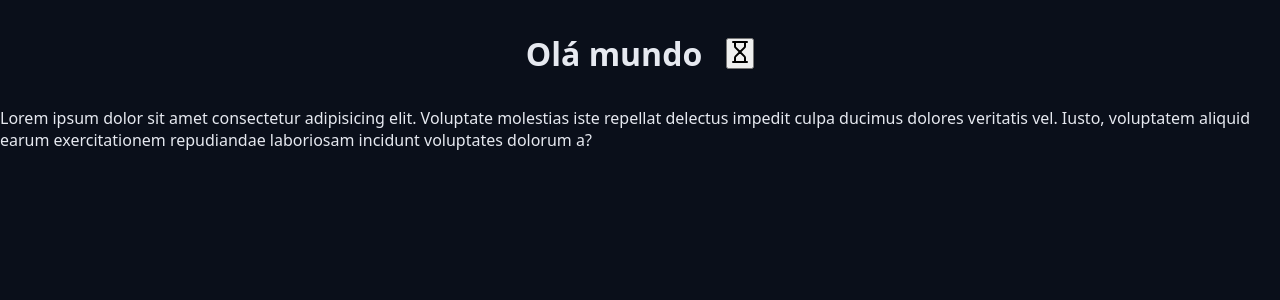
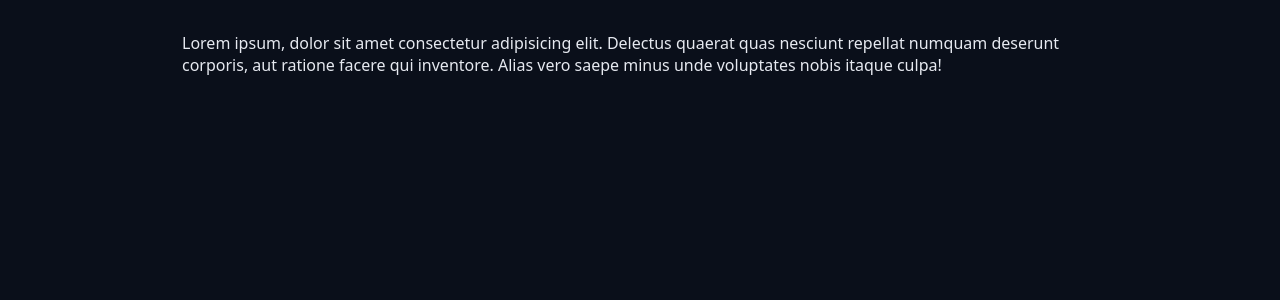
Before and after one commit to Hayashi-Heitor/25x5-pomodoroTimer, a React (Vite) app in the folder 25x5/: page / in a window 1280 px wide. Shown: the top 300 px of the page. Built offline with nearby package versions, Linux system fonts and the light colour scheme.

Commit message:
feat: Container component created

```diff
--- a/25x5/src/App.tsx
+++ b/25x5/src/App.tsx
@@ -1,20 +1,20 @@
 import './styles/theme.css'
 import './styles/global.css'
-import { Heading } from './components/Heading';
+
 import { Hourglass } from 'lucide-react';
 
-export function Teste() {
+import { Heading } from './components/Heading';
+import { Container} from './components/Container'
+
+export function App() {
     return (
         <>
-            <Heading>
-                    Olá mundo
-                    <button> <Hourglass /> </button>
-            </Heading>
-            <p>
-                Lorem ipsum dolor sit amet consectetur adipisicing elit.
-                Voluptate molestias iste repellat delectus impedit culpa ducimus dolores veritatis vel. Iusto,
-                voluptatem aliquid earum exercitationem repudiandae laboriosam incidunt voluptates dolorum a?
-            </p>
+            <Container>
+                <section>
+                    <p>Lorem ipsum, dolor sit amet consectetur adipisicing elit. Delectus
+                    quaerat quas nesciunt repellat numquam deserunt corporis, aut ratione facere qui inventore. Alias vero saepe minus unde voluptates nobis itaque culpa!</p>
+                </section>
+            </Container>
         </>
     );
 }
--- /dev/null
+++ b/25x5/src/components/Container.module.css
@@ -0,0 +1,8 @@
+.container {
+    max-width: 980px;
+    margin: 0 auto;
+}
+
+.content {
+    margin: 32px;
+}
--- /dev/null
+++ b/25x5/src/components/Container.tsx
@@ -0,0 +1,15 @@
+import style from './Container.module.css'
+
+type ContainerProps = {
+    children : React.ReactNode;
+};
+
+export function Container({ children }: ContainerProps) {
+    return (
+        <div className={style.container}>
+            <div className={style.content}>
+                {children}
+            </div>
+        </div>
+    );
+};
--- a/25x5/src/main.tsx
+++ b/25x5/src/main.tsx
@@ -1,10 +1,10 @@
 import { StrictMode } from 'react';
 import { createRoot } from 'react-dom/client';
 
-import { Teste } from './App';
+import { App } from './App';
 
 createRoot(document.getElementById('root')!).render(
   <StrictMode>
-    <Teste />
+    <App />
   </StrictMode>,
 )
```
